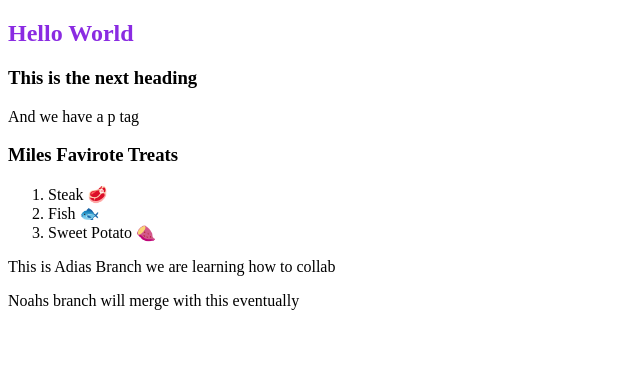
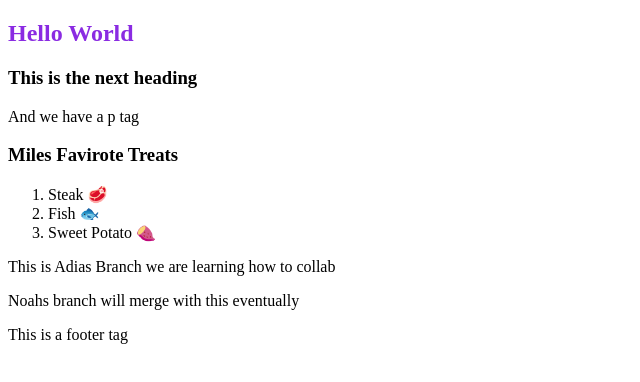
Before and after one commit to adiaguidry/practiceCollab, a plain HTML site: page index.html in a window 1280 px wide. Shown: the whole page, without its empty margins (0-640 px from the left). Drawn offline with Linux system fonts and the light colour scheme.

Commit message:
added a footer tag

```diff
--- a/index.html
+++ b/index.html
@@ -24,6 +24,7 @@
         <p>This is Adias Branch we are learning how to collab</p>
         <p>Noahs branch will merge with this eventually</p>
     </div>
+    <footer>This is a footer tag</footer>
 </body>
 
 </html>
```
